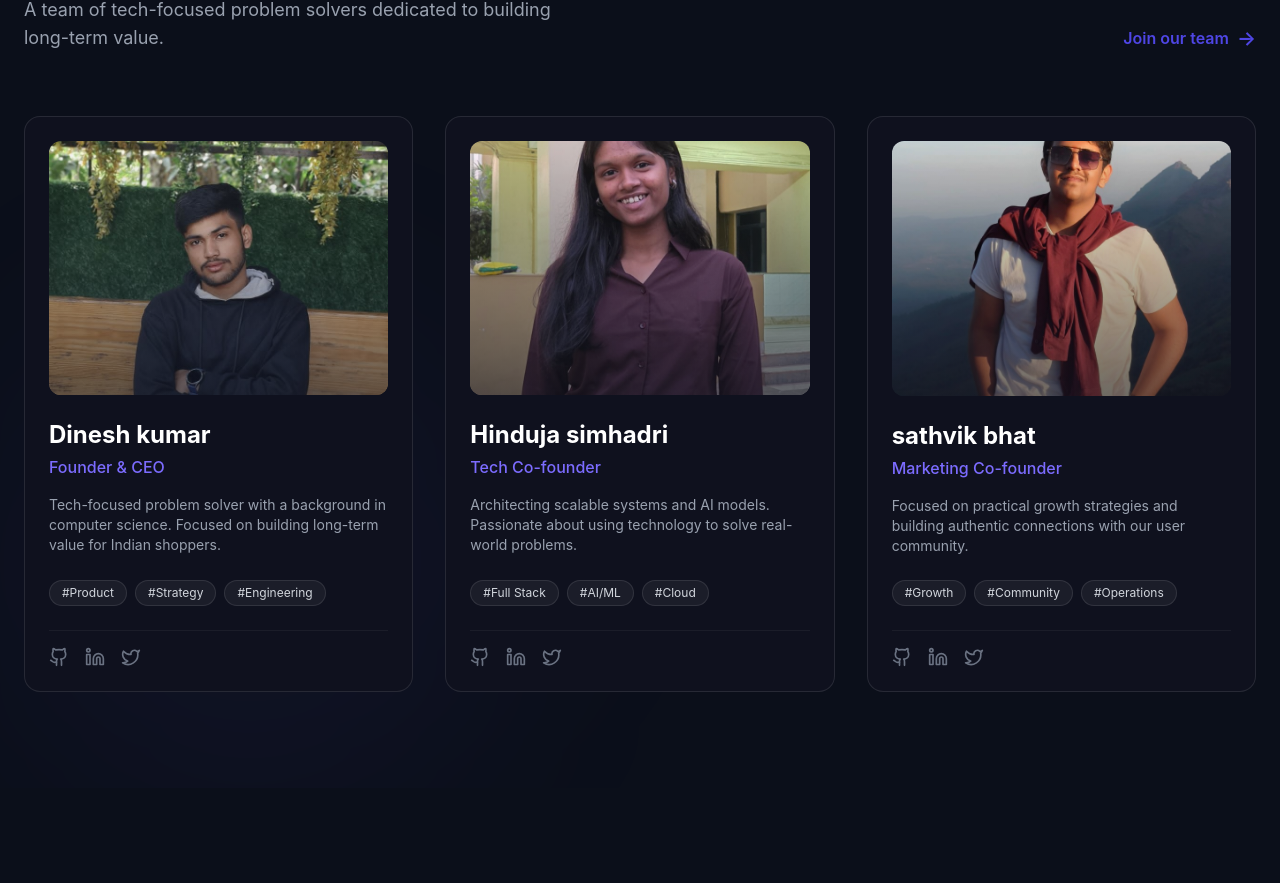
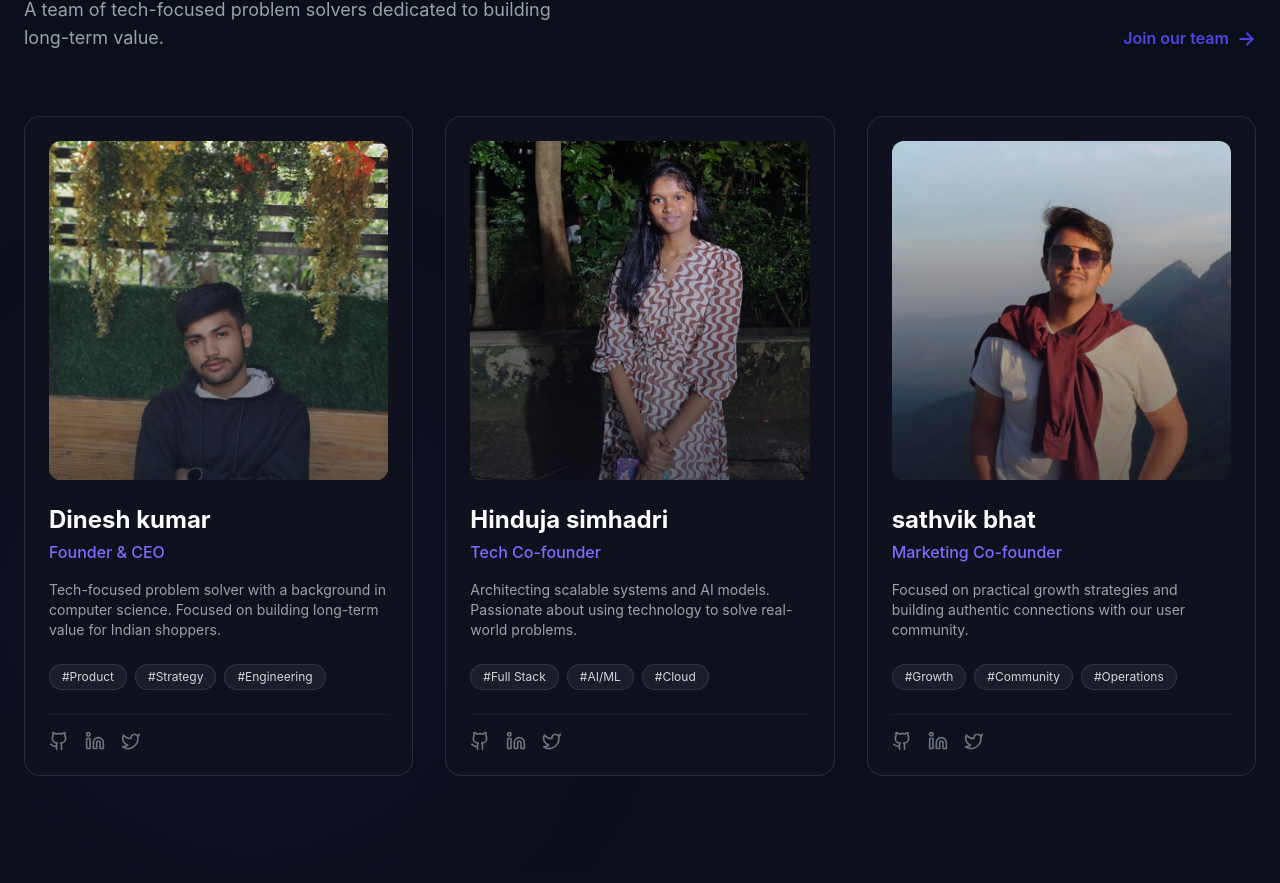
Before and after one commit to Dinesh3906/shopparva-website, a React (Vite) app: page / in a window 1280 px wide. Shown: the part 4278-5161 px from the top of the page. Built offline with nearby package versions, Linux system fonts and the light colour scheme.

Commit message:
Update tech cofounder image and apply cropping fix

```diff
--- a/src/components/sections/Team.jsx
+++ b/src/components/sections/Team.jsx
@@ -75,11 +75,11 @@ export const Team = () => {
                             <div className="absolute inset-0 bg-gradient-to-r from-neon-purple to-neon-blue rounded-2xl opacity-0 group-hover:opacity-100 transition-opacity duration-300 blur-sm" />
                             <div className="relative bg-[#0f111e] rounded-2xl p-6 border border-white/10 h-full flex flex-col hover:translate-y-[-5px] transition-transform duration-300">
                                 {/* Profile Image with gradient overlay match */}
-                                <div className="relative w-full aspect-[4/3] mb-6 overflow-hidden rounded-xl">
+                                <div className="relative w-full aspect-square mb-6 overflow-hidden rounded-xl bg-white/5">
                                     <img
                                         src={member.image}
                                         alt={member.name}
-                                        className="w-full h-full object-cover transition-transform duration-500 group-hover:scale-110"
+                                        className="w-full h-full object-cover object-top transition-transform duration-500 group-hover:scale-110"
                                     />
                                     <div className="absolute inset-0 bg-gradient-to-t from-[#0f111e] to-transparent opacity-60" />
                                 </div>
```
Also changed, not shown: src/assets/images/tech_cofounder.jpg.
